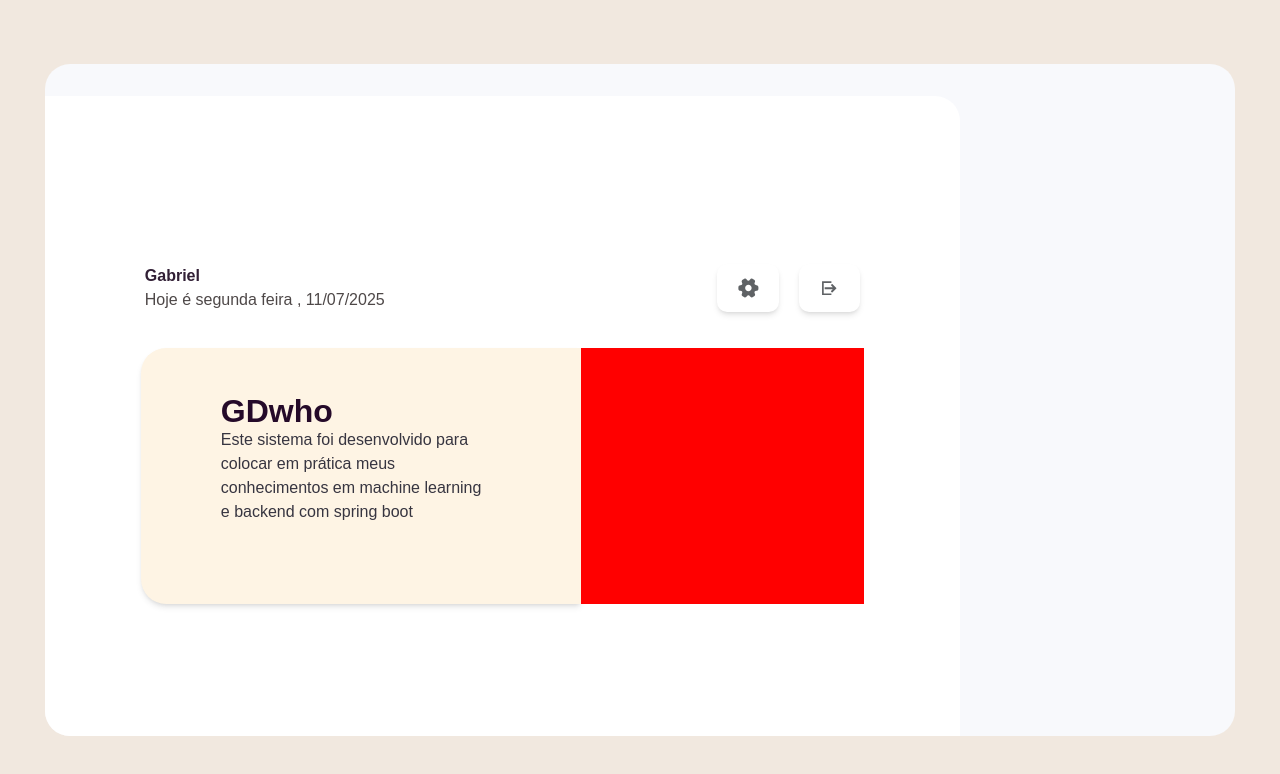
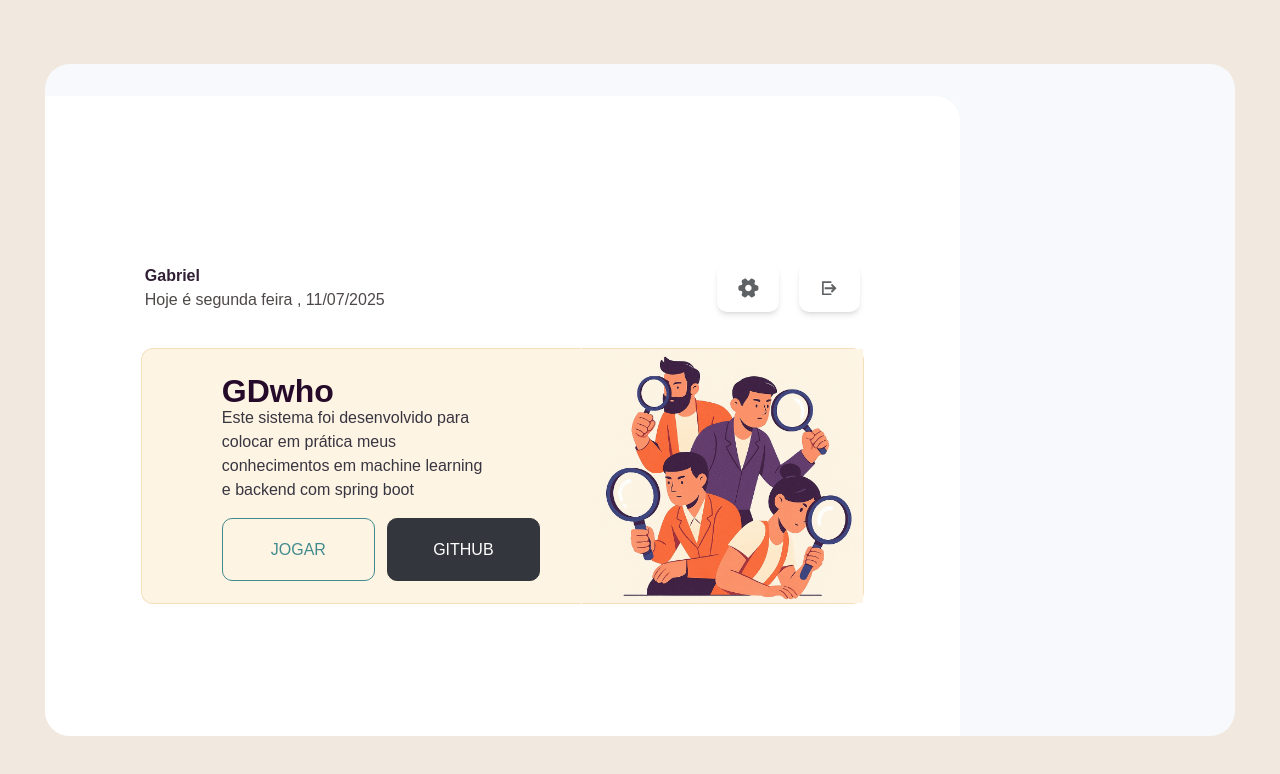
Before and after one commit to brownzini/gdwho, a Next.js app: page / in a window 1280 px wide. Shown: the top 774 px of the page. Built offline with nearby package versions, Linux system fonts and the light colour scheme.

Commit message:
[Feature]: Create dashboard card

```diff
--- a/src/components/Button/index.tsx
+++ b/src/components/Button/index.tsx
@@ -9,6 +9,8 @@ interface Props {
   fontColor?: string;
   fontWeight?: string;
   iconName?: string | null;
+  shadow?: string;
+  borderStyle?:string;
   children: ReactNode;
 }
 
@@ -16,18 +18,21 @@ export default function Button({
   width = "w-[100%]",
   height = "h-[100%]",
   bgColor = "!bg-[#ffff]",
-  hoverBgColor = "hover:!bg-[#ffff]",
+  hoverBgColor = "hover:"+bgColor,
   borderRadius = "rounded-[10px]",
   fontColor = "text-[#000000]",
   fontWeight = "font-black",
+  shadow = "shadow-none",
+  borderStyle="border-none",
   children,
 }: Props) {
   const containerStyle = `
           relative shadow-md
+          ${shadow}
           ${width} ${height}
           ${bgColor} ${hoverBgColor}
-          ${borderRadius}
           ${fontColor} ${fontWeight} text-center
+          ${borderRadius} ${borderStyle}
           flex justify-center items-center
           transition ease-in-out duration-500
           cursor-pointer
--- a/src/features/Dashboard/Card/index.tsx
+++ b/src/features/Dashboard/Card/index.tsx
@@ -1,4 +1,6 @@
+import Button from "@/components/Button";
 import cardStyles from "./styles";
+import Image from "next/image";
 
 export default function Card() {
   return (
@@ -18,11 +20,31 @@ export default function Card() {
           </div>
 
           <div className={cardStyles["cardFooter"]}>
-
+            <Button
+              bgColor="!bg-[transparent]"
+              hoverBgColor="hover:!bg-[#428B8D]"
+              borderStyle="border-[1px] border-[#428B8D]"
+            >
+              <p className={cardStyles["playButtonFont"]}>JOGAR</p>
+            </Button>
+            <Button
+              bgColor="!bg-[#33363C]"
+              hoverBgColor="hover:!bg-[#0c0c0d]"
+              borderStyle="border-[1px] border-[#33363C]"
+            >
+              <p className={cardStyles["githubButtonFont"]}>GITHUB</p>
+            </Button>
           </div>
-
         </div>
-        <div className={cardStyles["cardImage"]}></div>
+        <div className={cardStyles["cardImage"]}>
+          <Image
+            fill
+            priority
+            className="absolute w-[100%] h-[100%] object-cover"
+            alt="image"
+            src="/logo.png"
+          />
+        </div>
       </div>
     </div>
   );
--- a/src/features/Dashboard/Card/styles.ts
+++ b/src/features/Dashboard/Card/styles.ts
@@ -10,14 +10,15 @@ const cardStyles = {
   cardWrapper: `
         w-[100%] h-[100%]
         flex flex-col justify-center items-center
-        shadow-md
-        rounded-tl-[25px]
-        rounded-bl-[25px]
+        rounded-tl-[12px]
+        rounded-bl-[12px]
         bg-[#FEF4E4]
         pl-20
+        border-[1px] border-t-[#d2953238] border-l-[#d2953238] border-b-[#d2953238] border-r-[#FEF4E4]
     `,
   cardHeader: `
         w-[100%] h-[1%]
+        pt-5
         flex flex-col justify-center items-start
     `,
   cardTitle: `
@@ -38,12 +39,36 @@ const cardStyles = {
         font-light
     `,
   cardFooter: `
-        w-[100%] h-[1%]
+        w-[100%] h-[25%]
         flex justify-start items-center
+        pr-10
+        gap-3
+    `,
+  playButtonFont: `
+        font-["Inter"]
+        text-[#428B8D]
+        font-medium
+        hover:text-[#fff]
+        w-[100%]
+        h-[100%]
+        grid items-center justify-center
+    `,
+  githubButtonFont: `
+        font-["Inter"]
+        text-[#fff]
+        font-medium
+        w-[100%]
+        h-[100%]
+        grid items-center justify-center
     `,
   cardImage: `
         w-[70%] h-[100%]
-        bg-[#ff0000]
+        bg-[#FEF4E4]
+        border-[1px]
+        border-b-[#d2953238] border-l-[#FEF4E4]
+        border-t-[#d2953238] border-r-[#d2953238]
+        rounded-tr-[12px] rounded-br-[12px]
+        relative
     `,
 };
 
--- a/src/shared/Header/index.tsx
+++ b/src/shared/Header/index.tsx
@@ -3,28 +3,31 @@ import headerStyle from "./styles";
 import SvgModel from "@/components/svg";
 
 interface Props {
-    nameTitle:string;
-    todayTitle:string;
+  nameTitle: string;
+  todayTitle: string;
 }
 
-export default function Header({ nameTitle, todayTitle  }:Props) {
+export default function Header({ nameTitle, todayTitle }: Props) {
   return (
     <div className={headerStyle["container"]}>
       <div className={headerStyle["description"]}>
         <h2 className={headerStyle["title"]}>{nameTitle}</h2>
-        <p className={headerStyle["subtitle"]}>
-          {todayTitle}
-        </p>
+        <p className={headerStyle["subtitle"]}>{todayTitle}</p>
       </div>
       <div className={headerStyle["actions"]}>
         <Button
           height="h-[40%]"
           bgColor="!bg-[#ffffff]"
           hoverBgColor="hover:!bg=[#ffff]"
+          shadow="shadow-md"
         >
           <SvgModel name="settings" width="50%" height="50%" />
         </Button>
-        <Button height="h-[40%]" bgColor="!bg-[#ffffff]">
+        <Button
+          height="h-[40%]"
+          bgColor="!bg-[#ffffff]"
+          shadow="shadow-md"
+        >
           <SvgModel name="logout" width="30%" height="30%" />
         </Button>
       </div>
```
Also changed, not shown: public/logo.png (added), src/app/globals.css (line endings or trailing spaces).
